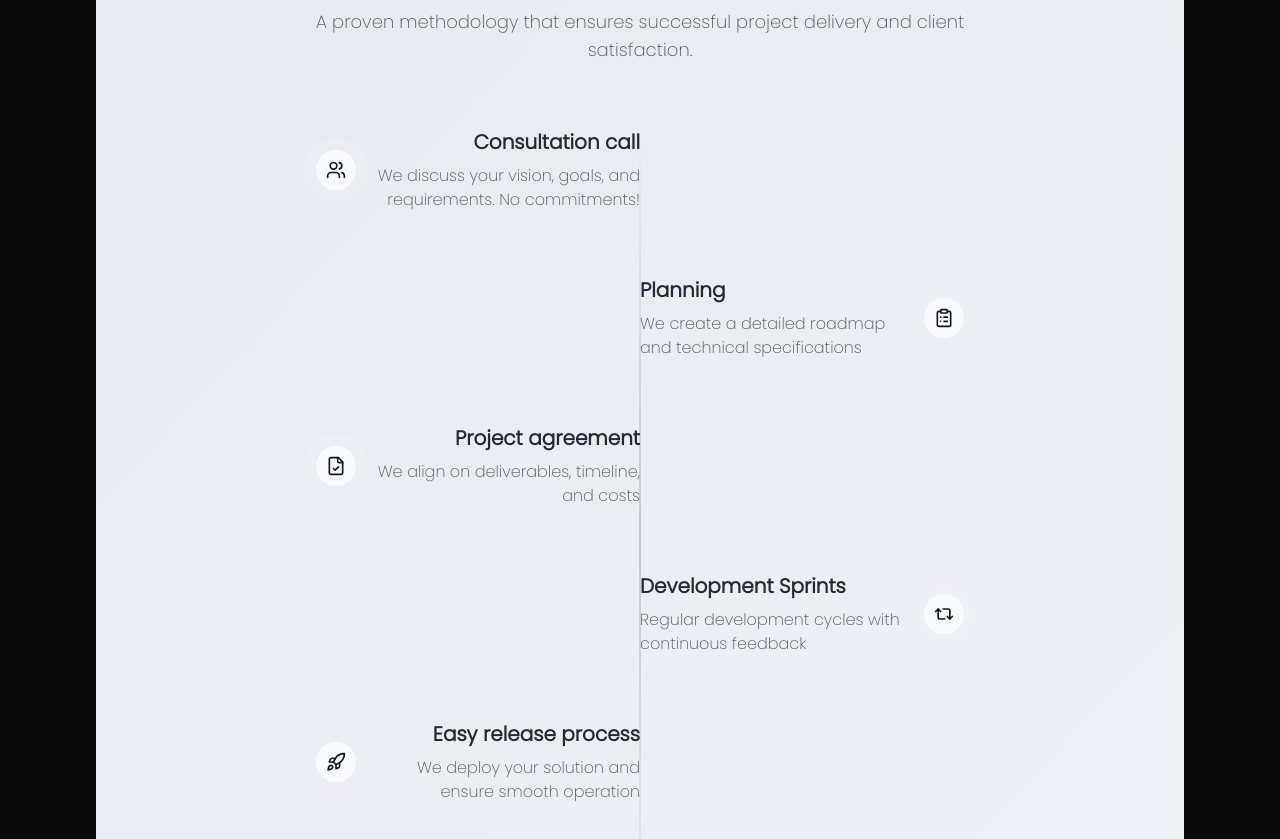
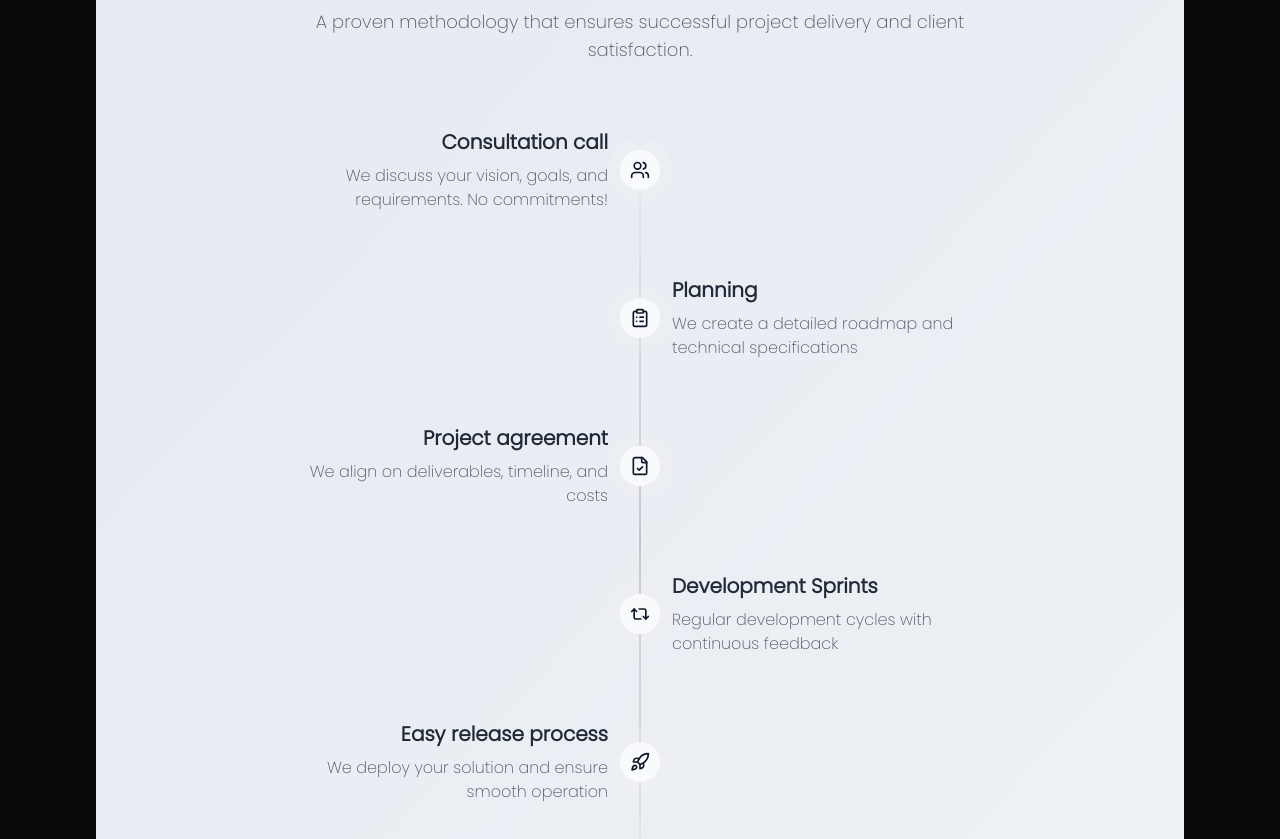
Before and after one commit to domus-lab/domuslabio, a React (Vite) app: page / in a window 1280 px wide. Shown: the part 2440-3279 px from the top of the page. Built offline with nearby package versions, Linux system fonts and the light colour scheme.

Commit message:
Align icons in Process component
Updated the Process component to center icons vertically on desktop view while keeping them on the left for responsive layouts.
[skip gpt_engineer]

```diff
--- a/src/components/Process.tsx
+++ b/src/components/Process.tsx
@@ -58,8 +58,12 @@ export const Process = () => {
                 <div className={`flex items-center w-full ${
                   index % 2 === 0 ? 'md:flex-row' : 'md:flex-row-reverse'
                 } flex-row`}>
-                  {/* Icon circle - always on left for mobile */}
-                  <div className="relative z-10 shrink-0">
+                  {/* Icon circle - left for mobile, centered for desktop */}
+                  <div className={`relative z-10 shrink-0 ${
+                    index % 2 === 0
+                      ? 'md:absolute md:left-1/2 md:-translate-x-1/2'
+                      : 'md:absolute md:left-1/2 md:-translate-x-1/2'
+                  }`}>
                     <div className="w-12 h-12 md:w-16 md:h-16 rounded-full bg-primary/10 flex items-center justify-center">
                       <div className="w-8 h-8 md:w-10 md:h-10 rounded-full bg-primary flex items-center justify-center text-primary-foreground">
                         {<step.icon size={20} />}
@@ -67,11 +71,11 @@ export const Process = () => {
                     </div>
                   </div>
 
-                  {/* Text content - always on right for mobile */}
+                  {/* Text content - always on right for mobile, alternating for desktop */}
                   <div className={`flex-1 pl-4 md:pl-0 ${
                     index % 2 === 0
-                      ? 'md:text-right md:pr-8'
-                      : 'md:text-left md:pl-8'
+                      ? 'md:text-right md:pr-16'
+                      : 'md:text-left md:pl-16'
                   } text-left`}>
                     <h3 className="text-lg md:text-xl font-semibold mb-1 md:mb-2 text-gray-800">{step.title}</h3>
                     <p className="text-sm md:text-base text-gray-600">{step.description}</p>
```
